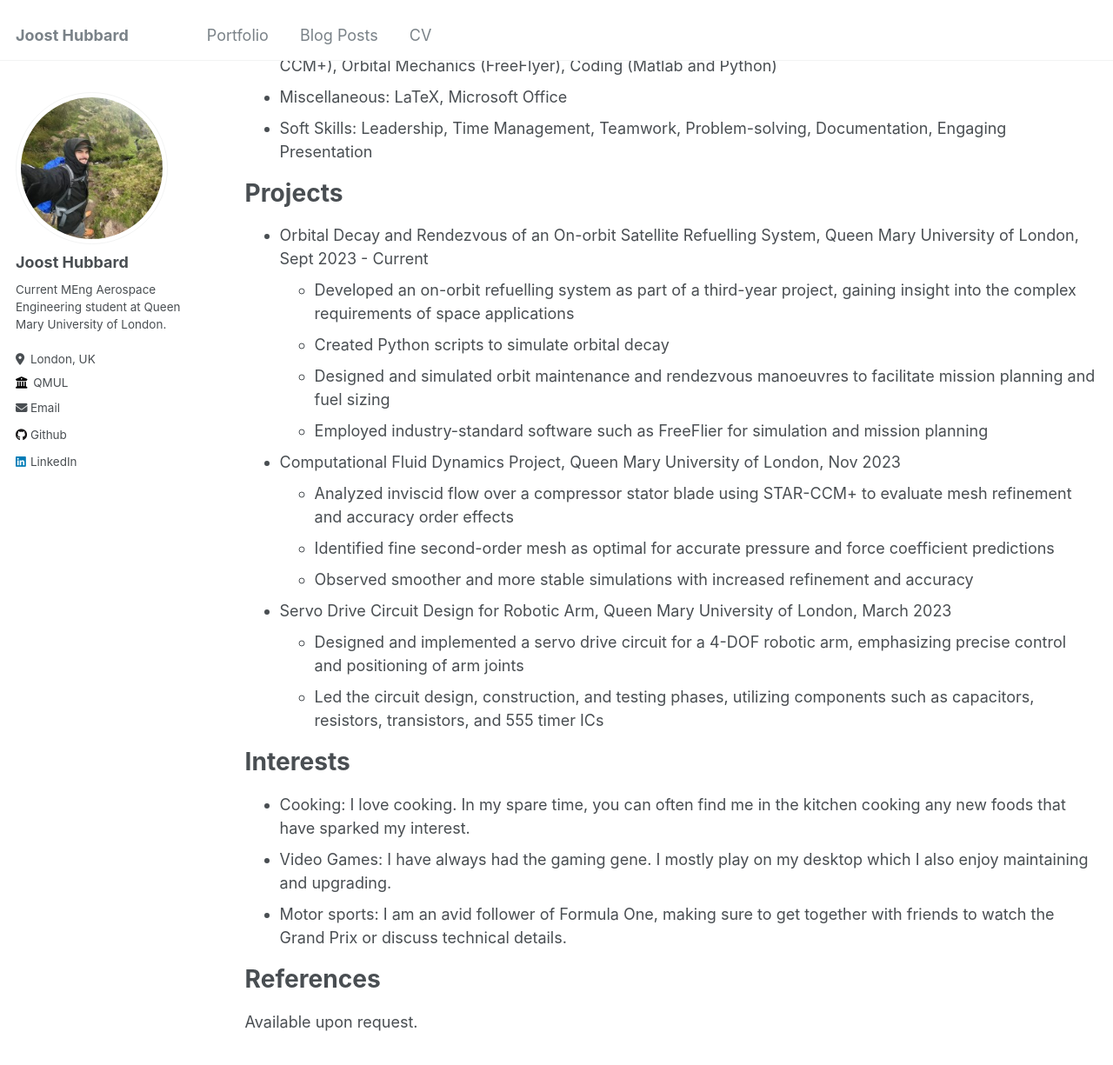
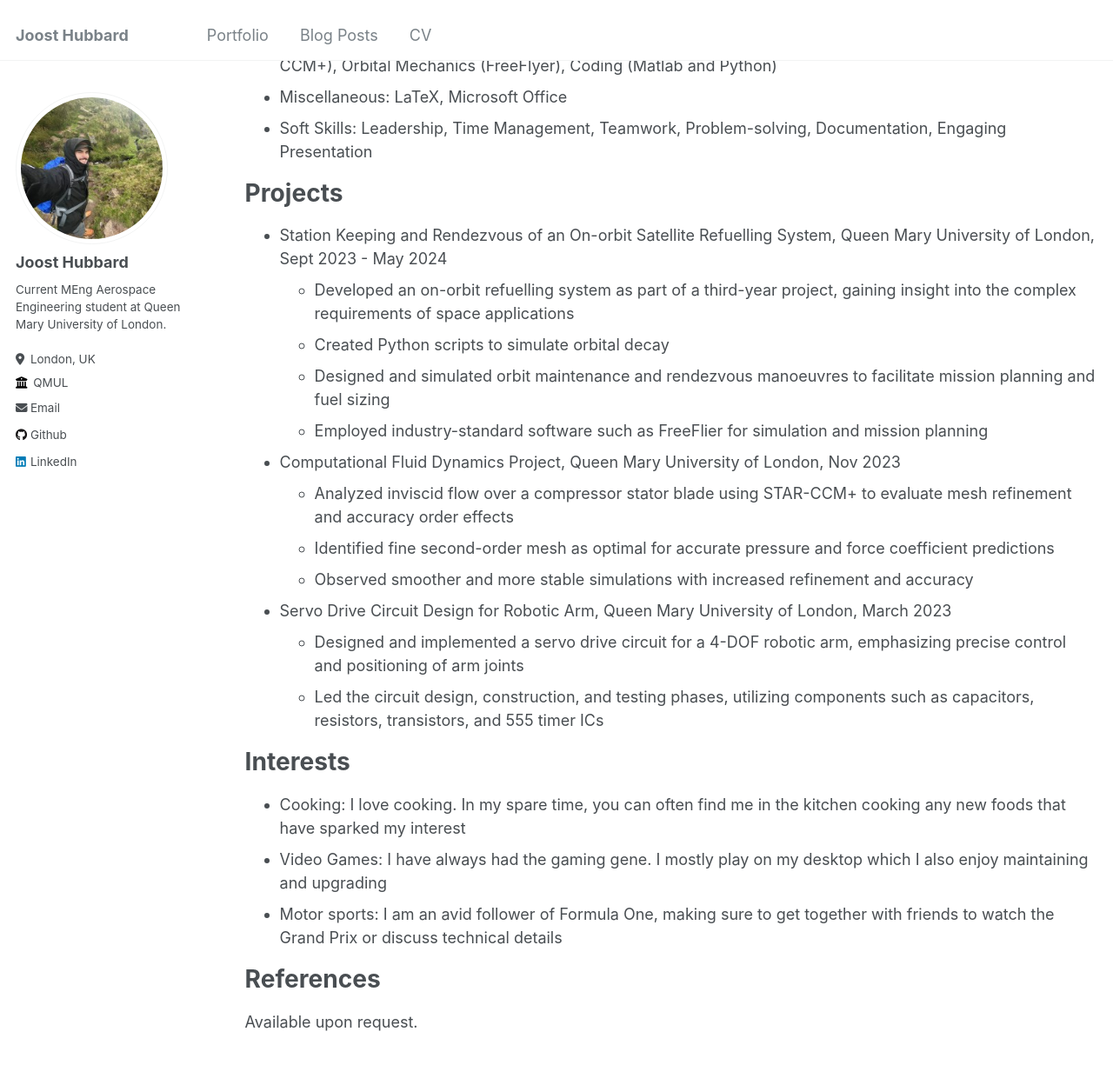
Before and after one commit to Joosty/Joosty..github.io, a Jekyll site: the page built from _pages/cv.md, in a window 1280 px wide and 1400 px high, scrolled down 1187 px. Shown: the top 1225 px of the window at 87% size. Built offline with Jekyll 4.4.1, drawn with Linux system fonts in a browser that asks for light colours.

Commit message:
Update cv.md

```diff
--- a/_pages/cv.md
+++ b/_pages/cv.md
@@ -48,7 +48,7 @@ Skills
 
 Projects
 ======
-* Orbital Decay and Rendezvous of an On-orbit Satellite Refuelling System, Queen Mary University of London, Sept 2023 - Current
+* Station Keeping and Rendezvous of an On-orbit Satellite Refuelling System, Queen Mary University of London, Sept 2023 - May 2024
   * Developed an on-orbit refuelling system as part of a third-year project, gaining insight into the complex requirements of space applications
   * Created Python scripts to simulate orbital decay
   * Designed and simulated orbit maintenance and rendezvous manoeuvres to facilitate mission planning and fuel sizing
@@ -65,9 +65,9 @@ Projects
 
 Interests
 ======
-* Cooking: I love cooking. In my spare time, you can often find me in the kitchen cooking any new foods that have sparked my interest.
-* Video Games: I have always had the gaming gene. I mostly play on my desktop which I also enjoy maintaining and upgrading.
-* Motor sports: I am an avid follower of Formula One, making sure to get together with friends to watch the Grand Prix or discuss technical details.
+* Cooking: I love cooking. In my spare time, you can often find me in the kitchen cooking any new foods that have sparked my interest
+* Video Games: I have always had the gaming gene. I mostly play on my desktop which I also enjoy maintaining and upgrading
+* Motor sports: I am an avid follower of Formula One, making sure to get together with friends to watch the Grand Prix or discuss technical details
 
 References
 ======
```
